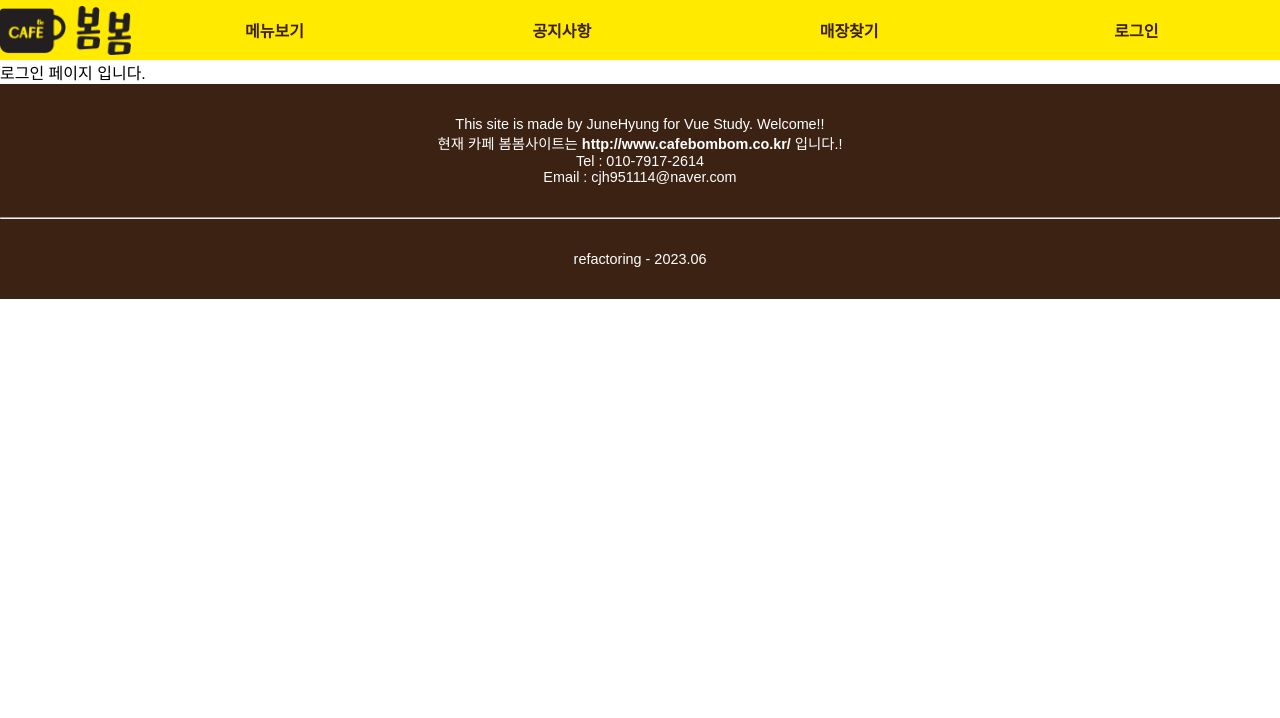
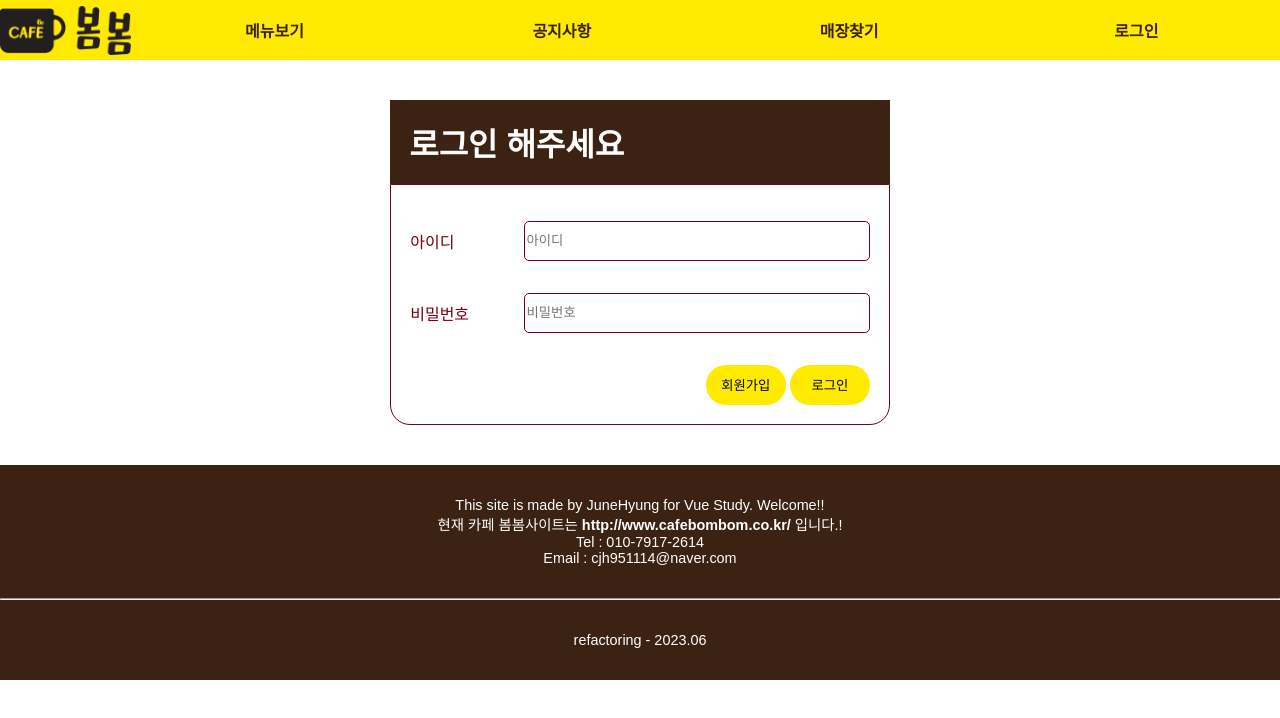
Before and after one commit to JuneHyung/bombom, a Vue app in the folder FrontEnd/: page /login in a window 1280 px wide. Shown: the top 718 px of the page. Built offline with nearby package versions, Linux system fonts and the light colour scheme; a web font is replaced by a local one.

Commit message:
feat : login 페이지 디자인

```diff
--- a/FrontEnd/src/assets/scss/app.scss
+++ b/FrontEnd/src/assets/scss/app.scss
@@ -8,6 +8,7 @@
 @import './main/main.scss';
 @import './menu/menu.scss';
 @import './notice/notice.scss';
+@import './user/login.scss';
 *{
   box-sizing: inherit;
   font-family: $font-NanumSqaureRound, sans-serif;
--- /dev/null
+++ b/FrontEnd/src/assets/scss/user/login.scss
@@ -0,0 +1,71 @@
+.login-form-wrap{
+  display:flex;
+  justify-content: center;
+  align-items: stretch;
+  padding:2.5rem;
+  .login-content-box{
+    display:flex;
+    flex-direction:column;
+    flex: 0 1 500px;
+
+    .login-title-box{
+      display:flex;
+      background-color:$anchor-color;
+      color:$white-color;
+      padding:1.2rem;
+    }
+    .login-form-box{
+      border-radius: 0 0 20px 20px;
+      display:flex;
+      flex-direction: column;
+      padding: 1.2rem;
+      border:1px solid $hover-color;
+      .id-wrap, .pw-wrap, .button-wrap{
+        display:flex;
+        flex-direction:row;
+        justify-content: space-between;
+        align-items: center;
+        margin:1rem 0;
+        color:$hover-color;
+        .id-label,.pw-label{
+          display:flex;
+          flex:3;
+        }
+        .id-input,.pw-input{
+          display:flex;
+          flex:9;
+          height:40px;
+          border-radius:5px;
+          color:$hover-color;
+          border: 1px solid $hover-color;
+          &:focus{
+            outline-color:$hover-color;
+          }
+        }
+      }
+      .button-wrap{
+        justify-content: flex-end;
+        align-items: flex-end;
+        margin-bottom:0;
+        .signup-button, .login-button{
+          width:80px;
+          height:40px;
+          border:none;
+          background-color:$point-color;
+          padding:0.12rem;
+          border-radius: 1.25rem;
+          transition:all 0.4s;
+          cursor:pointer;
+          &:hover{
+            // background-color:$hover-color;
+            background-color:$anchor-color;
+            color:$white-color;
+          }
+        }
+        .signup-button{
+          margin: 0 0.25rem 0 0;
+        }
+      }
+    }
+  }
+}
--- a/FrontEnd/src/pages/user/LoginPage.vue
+++ b/FrontEnd/src/pages/user/LoginPage.vue
@@ -1,3 +1,27 @@
 <template>
-  <p>로그인 페이지 입니다.</p>
+  <div class="login-form-wrap">
+    <div class="login-content-box">
+      <div class="login-title-box">
+        <h1>로그인 해주세요</h1>
+      </div>
+      <form class="login-form-box">
+        <label for="" class="id-wrap"><span class="id-label">아이디</span><input type="text" placeholder="아이디" class="id-input"/></label>
+        <label for="" class="pw-wrap"><span class="pw-label">비밀번호</span><input type="password" placeholder="비밀번호" class="pw-input" /></label>
+        <div class="button-wrap">
+          <button type="button" class="signup-button" @click="moveSignup">회원가입</button>
+          <button type="button" class="login-button" @click="moveLogin">로그인</button>
+        </div>
+      </form>
+    </div>
+  </div>
 </template>
+<script setup>
+import {useRouter} from 'vue-router';
+const router = useRouter();
+const moveSignup = () =>{
+  router.push({name: 'Signup'})
+}
+const moveLogin = () =>{
+  router.push({name: 'Main'})
+}
+</script>
--- /dev/null
+++ b/FrontEnd/src/pages/user/SignupPage.vue
@@ -0,0 +1,4 @@
+<template>
+
+  <div>회원가입 페이지</div>
+</template>
--- a/FrontEnd/src/router/index.ts
+++ b/FrontEnd/src/router/index.ts
@@ -4,6 +4,7 @@ import MenuPage from '@/pages/menu/MenuPage.vue';
 import NoticePage from '@/pages/notice/NoticePage.vue';
 import FindPage from '@/pages/find/FindPage.vue';
 import LoginPage from '@/pages/user/LoginPage.vue';
+import SignupPage from '@/pages/user/SignupPage.vue';
 
 const router = createRouter({
   history: createWebHistory(import.meta.env.BASE_URL),
@@ -33,7 +34,11 @@ const router = createRouter({
       name: 'Login',
       component: LoginPage
     },
-
+    {
+      path: '/signup',
+      name: 'Signup',
+      component: SignupPage,
+    },
   ]
 })
 
```
